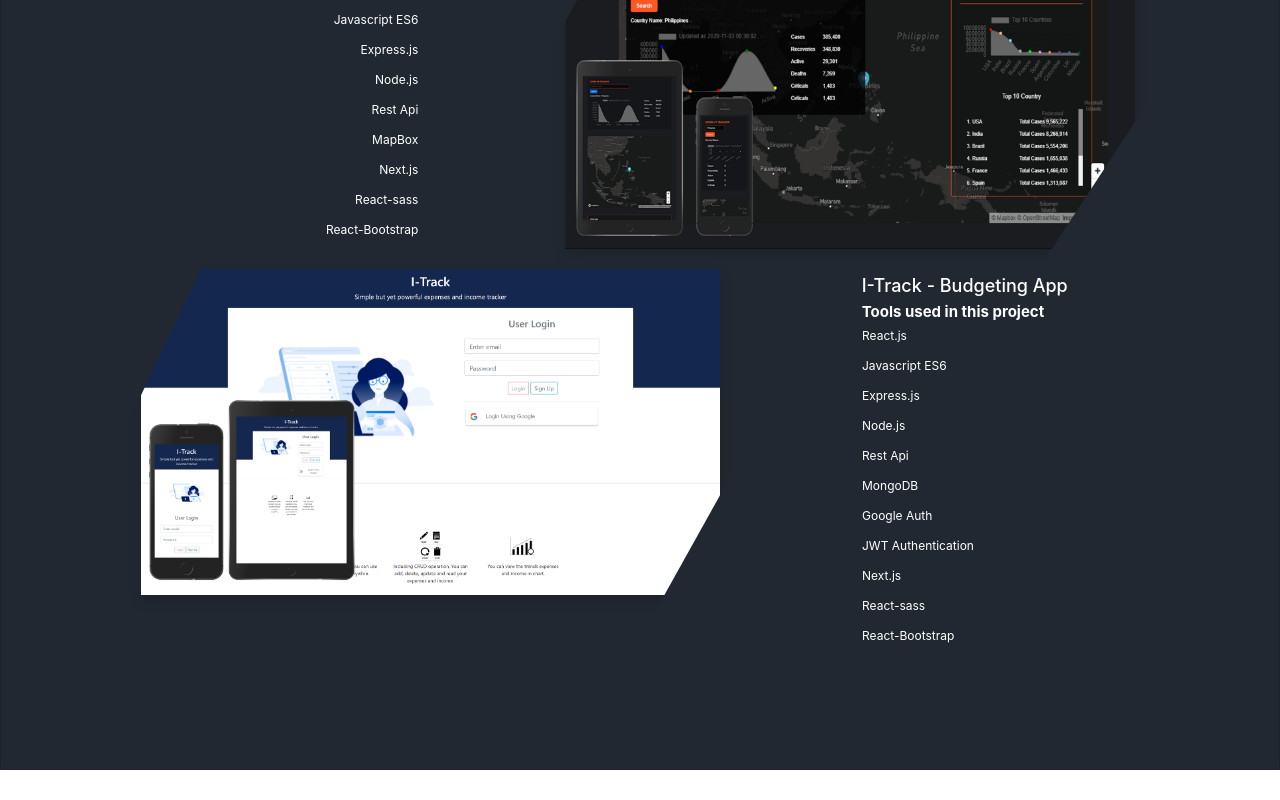
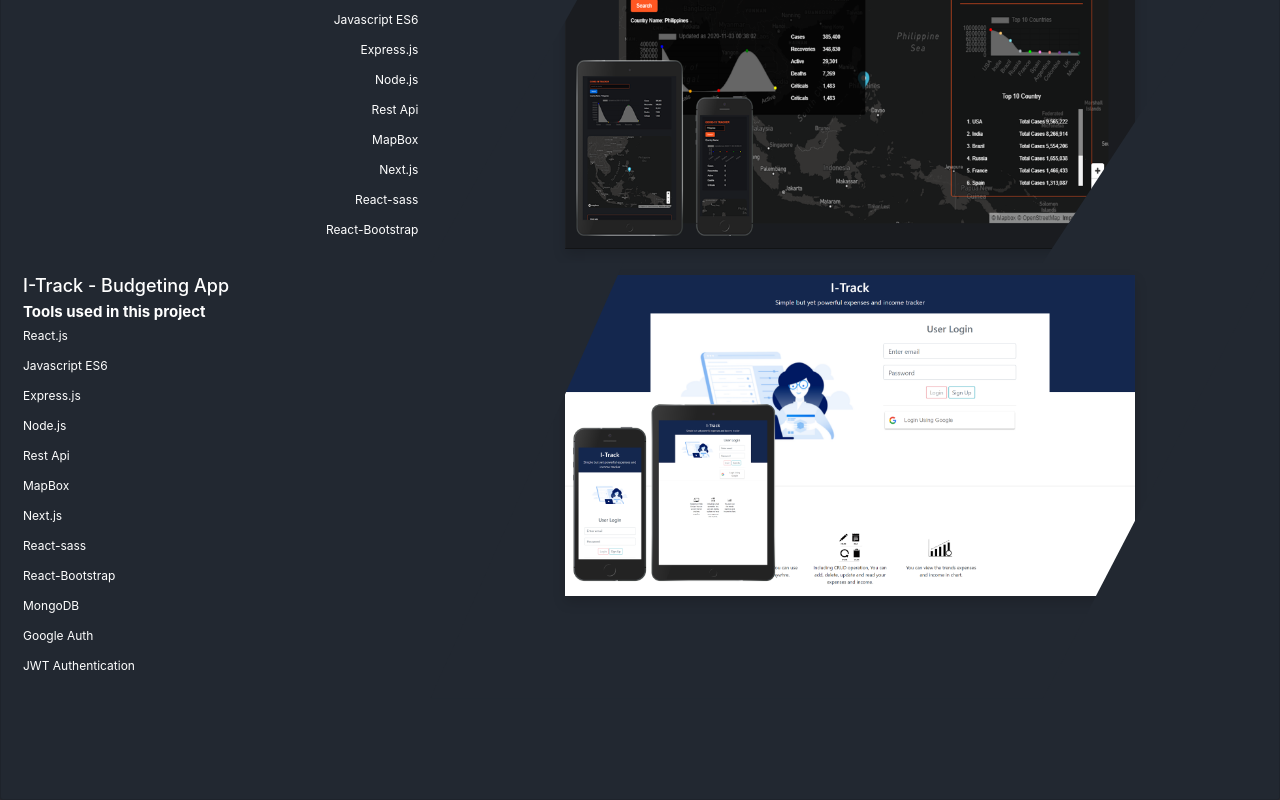
Before and after one commit to lamji/JickLampago, a Next.js app: page /project in a window 1280 px wide. Shown: the part 874-1674 px from the top of the page. Before the commit the page ends 1644 px from the top, so only its background shows below. Built offline with nearby package versions, Linux system fonts and the light colour scheme.

Commit message:
updated portfolio2

```diff
--- a/pages/project/index.js
+++ b/pages/project/index.js
@@ -22,10 +22,10 @@ export default function index(){
         <Card className="projects">
         <h3 className="mb-4">Projects</h3>
         <Row className="m-0 ">
-            <Col md={8} xs={12} className=" p-3 text-dark capstone1 " data-aos='fade-right'>
+            <Col md={8} xs={12} sm={12} className=" p-3 text-dark capstone1 " data-aos='fade-right'>
                 <a className="" href="https://lamji.gitlab.io/capstone-1/" target="_blank"> <Image src="./pro1.png" className=" projects-images image-link shadow"  /></a>
             </Col>
-            <Col md={4} xs={12} className="text-left">
+            <Col md={4} xs={12} sm={12} className="text-left">
             <a href="https://lamji.gitlab.io/capstone-1/" target="_blank"><h4 className="text-white" data-aos="fade-up">My First Website Portfolio</h4></a>
                 <h5><b>Tools used in this project</b> </h5>
                 <p data-aos="flip-left">Html 5</p>
@@ -36,7 +36,7 @@ export default function index(){
         </Row>
 
         <Row className="m-0 ">
-            <Col md={8} xs={12} className=" text-right p-3" data-aos='fade-right'>
+            <Col md={8} xs={12} sm={12} className=" text-right p-3" data-aos='fade-right'>
             <a href="https://lamji.gitlab.io/developer_pages/assets/pages/Genesis.html" target="_blank"><h4 className="text-white" data-aos="fade-up">Youth-Alive Blog</h4></a>
             <h5><b>Tools used in this project</b> </h5>
                 <p data-aos="flip-left">Html 5</p>
@@ -50,7 +50,7 @@ export default function index(){
         </Row>
 
         <Row className="m-0 ">
-            <Col md={4} xs={12} className=" text-right p-3" data-aos='fade-right'>
+            <Col md={4} xs={12} sm={12} className=" text-right p-3" data-aos='fade-right'>
             <a href="https://covid19-tracker-v-2-git-main.lamji.vercel.app/" target="_blank"><h4 className="text-white" data-aos="fade-up">Covid19 Tracker (Dark Mode)</h4></a>
             <h5><b>Tools used in this project</b> </h5>
                 <p data-aos="flip-left">React.js</p>
@@ -63,16 +63,38 @@ export default function index(){
                 <p data-aos="flip-right">React-sass</p>
                 <p data-aos="flip-right">React-Bootstrap</p>
             </Col>
-            <Col md={8} xs={12} className="p-3 capstone2 " data-aos='fade-right'>
+            <Col md={8} xs={12} sm={12} className="p-3 capstone2 " data-aos='fade-right'>
                 <a className="" href="https://covid19-tracker-v-2-git-main.lamji.vercel.app/" target="_blank"> <Image src="./v2.png" className=" projects-images image-link shadow"  /></a>
             </Col>
         </Row>
 
         <Row className="m-0 ">
-            <Col md={8} xs={12} className="p-2 text-dark capstone2">
+            <Col md={4} xs={12} sm={12} className=" text-left p-3" data-aos='fade-right'>
+            <a href="https://covid19-tracker-v-2-git-main.lamji.vercel.app/" target="_blank"><h4 className="text-white" data-aos="fade-up">I-Track - Budgeting App</h4></a>
+            <h5><b>Tools used in this project</b> </h5>
+                <p data-aos="flip-left">React.js</p>
+                <p data-aos="flip-right">Javascript ES6</p>
+                <p data-aos="flip-left">Express.js</p>
+                <p data-aos="flip-right">Node.js</p>
+                <p data-aos="flip-right">Rest Api</p>
+                <p data-aos="flip-right">MapBox</p>
+                <p data-aos="flip-right">Next.js</p>
+                <p data-aos="flip-right">React-sass</p>
+                <p data-aos="flip-right">React-Bootstrap</p>
+                <p data-aos="flip-right">MongoDB</p>
+                <p data-aos="flip-right">Google Auth</p>
+                <p data-aos="flip-right">JWT Authentication</p>
+            </Col>
+            <Col md={8} xs={12} sm={12} className="p-3 capstone2 " data-aos='fade-right'>
+            <a className="" href="https://budget-tracker-sigma.vercel.app/" target="_blank"> <Image src="./itrack.png" className="projects-images image-link shadow" data-aos='fade-left'  /></a>
+            </Col>
+        </Row>
+
+        {/* <Row className="m-0 ">
+            <Col md={8} xs={12} sm={12} className="p-2 text-dark capstone2">
                 <a className="" href="https://budget-tracker-sigma.vercel.app/" target="_blank"> <Image src="./itrack.png" className="projects-images image-link shadow" data-aos='fade-left'  /></a>
             </Col>
-            <Col md={4} xs={12} className=" text-left p-3" data-aos='fade-right'>
+            <Col md={4} xs={12} sm={12} className=" text-left p-3" data-aos='fade-right'>
             <a href="https://covid19-tracker-v-2-git-main.lamji.vercel.app/" target="_blank"><h4 className="text-white" data-aos="fade-up">I-Track - Budgeting App</h4></a>
             <h5><b>Tools used in this project</b> </h5>
                 <p data-aos="flip-left">React.js</p>
@@ -87,7 +109,7 @@ export default function index(){
                 <p data-aos="flip-right">React-sass</p>
                 <p data-aos="flip-right">React-Bootstrap</p>
             </Col>
-        </Row>
+        </Row> */}
         </Card>
         </>
     )
```
